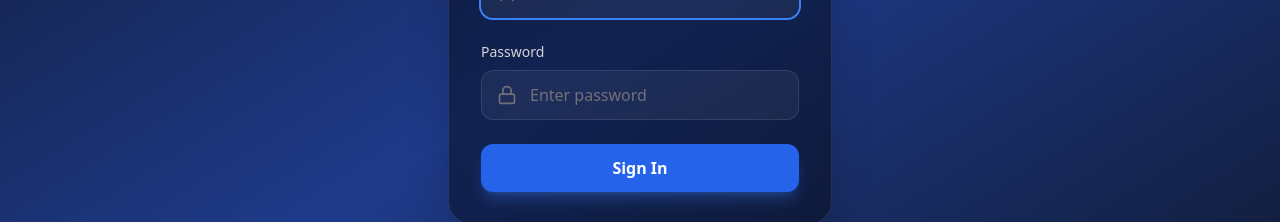
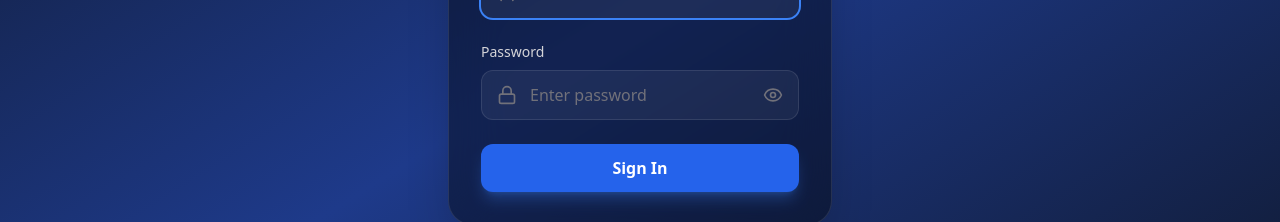
Before and after one commit to QuantumClimb/SSBWITHISV, a React (Vite) app: page / in a window 1280 px wide. Shown: the part 382-604 px from the top of the page. Built offline with nearby package versions, Linux system fonts and the light colour scheme; no server answers.

Commit message:
Add password visibility toggle to login

```diff
--- a/components/Login.tsx
+++ b/components/Login.tsx
@@ -1,5 +1,5 @@
 import React, { useState } from 'react';
-import { Lock, User } from 'lucide-react';
+import { Lock, User, Eye, EyeOff } from 'lucide-react';
 
 interface LoginProps {
   onLoginSuccess: () => void;
@@ -9,6 +9,7 @@ const Login: React.FC<LoginProps> = ({ onLoginSuccess }) => {
   const [username, setUsername] = useState('');
   const [password, setPassword] = useState('');
   const [error, setError] = useState('');
+  const [showPassword, setShowPassword] = useState(false);
 
   const VALID_USERNAME = 'Commander';
   const VALID_PASSWORD = 'gtotrainer1';
@@ -66,13 +67,20 @@ const Login: React.FC<LoginProps> = ({ onLoginSuccess }) => {
                   <Lock size={20} className="text-zinc-500" />
                 </div>
                 <input
-                  type="password"
+                  type={showPassword ? "text" : "password"}
                   value={password}
                   onChange={(e) => setPassword(e.target.value)}
-                  className="w-full pl-12 pr-4 py-3 bg-white/5 border border-white/10 rounded-xl text-white placeholder-zinc-500 focus:outline-none focus:ring-2 focus:ring-blue-500 focus:border-transparent transition-all"
+                  className="w-full pl-12 pr-12 py-3 bg-white/5 border border-white/10 rounded-xl text-white placeholder-zinc-500 focus:outline-none focus:ring-2 focus:ring-blue-500 focus:border-transparent transition-all"
                   placeholder="Enter password"
                   required
                 />
+                <button
+                  type="button"
+                  onClick={() => setShowPassword(!showPassword)}
+                  className="absolute inset-y-0 right-0 pr-4 flex items-center text-zinc-500 hover:text-zinc-300 transition-colors"
+                >
+                  {showPassword ? <EyeOff size={20} /> : <Eye size={20} />}
+                </button>
               </div>
             </div>
 
```
